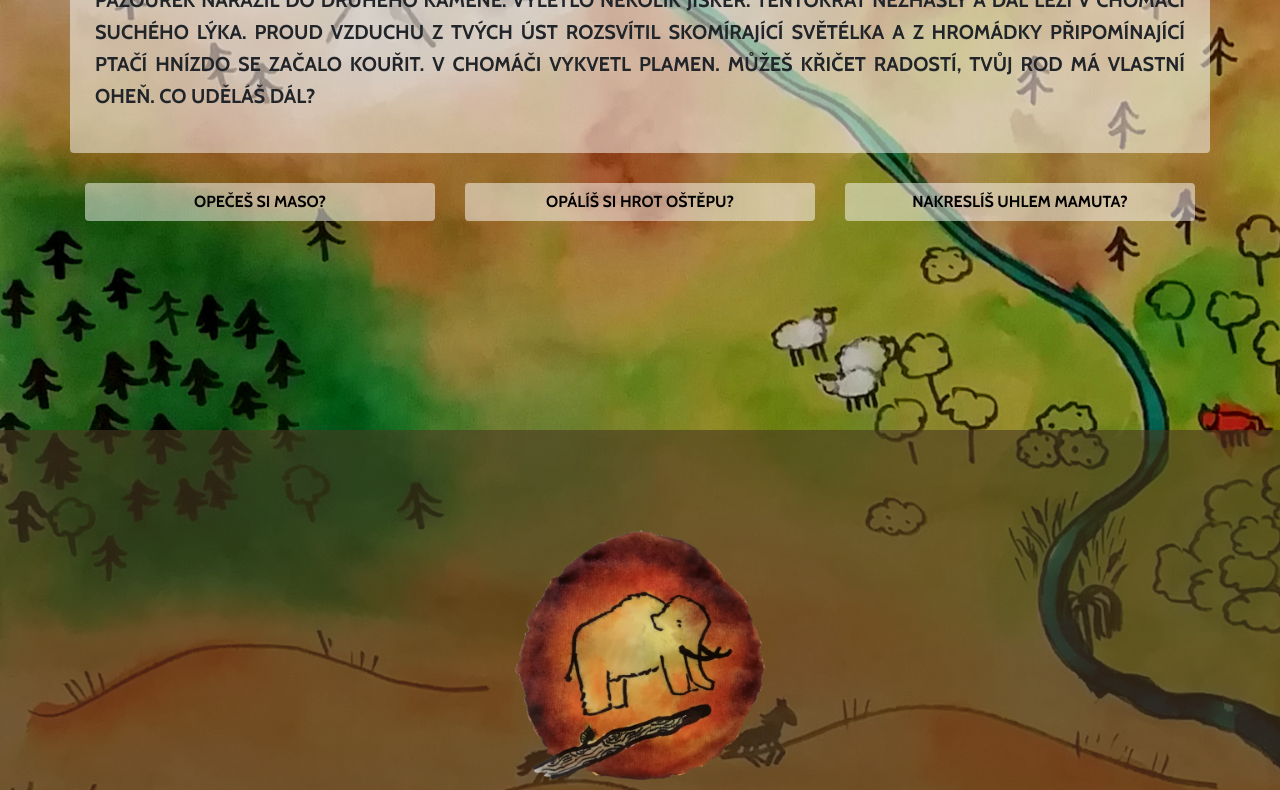
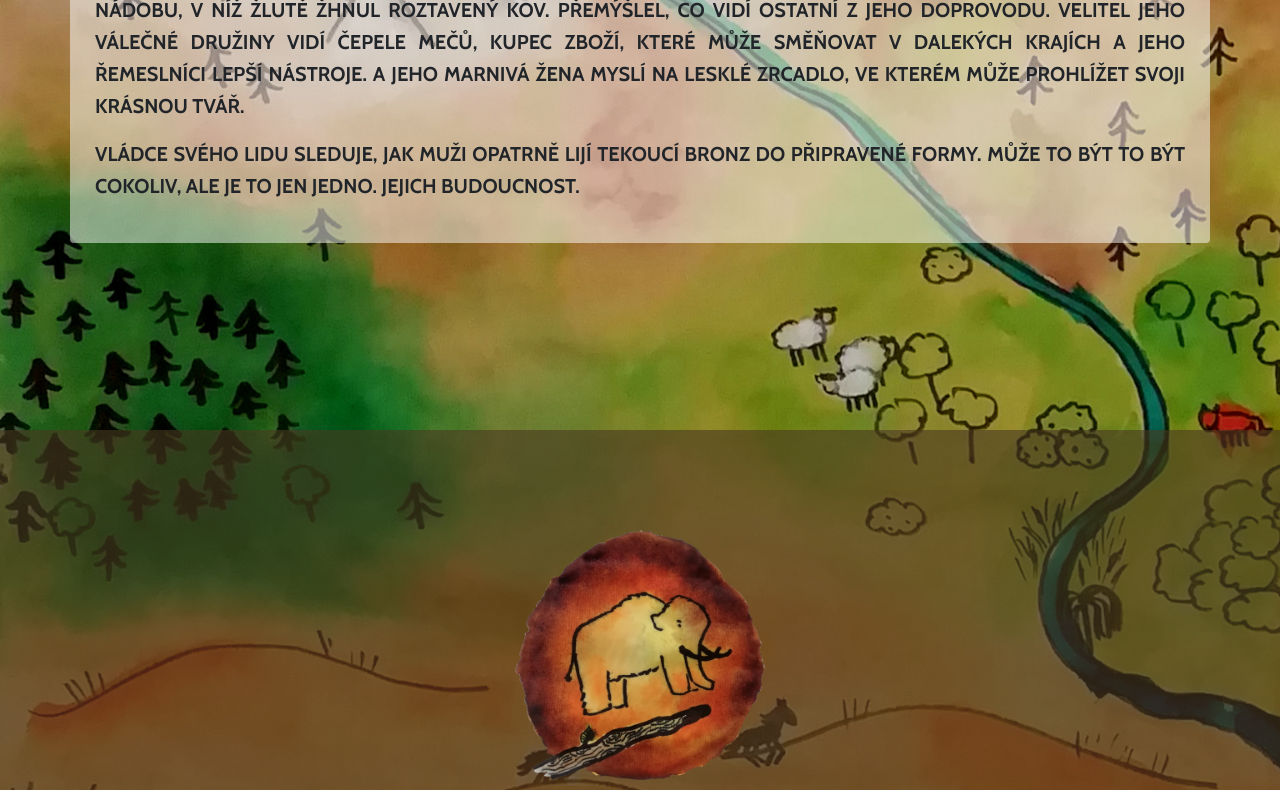
Before and after one commit to InstruktoriBrno/pratelstvi-web, a website with bundled scripts: page index.html in a window 1280 px wide. Shown: the part 370-1160 px from the top of the page. Built offline with nearby package versions, Linux system fonts and the light colour scheme; files whose address does not match are found by name.

Commit message:
Update index.html

```diff
--- a/index.html
+++ b/index.html
@@ -66,16 +66,11 @@
                 <div class="row">
                     <div class="col-lg-12 mx-auto brand-background">
                         <h1 class="brand-heading">Příběh civilizace 2</h1>
-                        <p class="intro-text">Pazourek narazil do
-                        druhého kamene. Vylétlo několik jisker.  Tentokrát
-                        nezhasly a dál leží v chomáči suchého lýka. Proud
-                        vzduchu z tvých úst rozsvítil skomírající světélka a z
-                        hromádky připomínající ptačí hnízdo se začalo kouřit. V
-                        chomáči vykvetl plamen. Můžeš křičet radostí, tvůj rod
-                        má vlastní oheň. Co uděláš dál?</p>
+                        <p class="intro-text">V dílně bylo nesnesitelné horko od rozpálených pecí, ale kníže ho nevnímal. Jako uhranutý hleděl na nádobu, v níž žlutě žhnul roztavený kov. Přemýšlel, co vidí ostatní z jeho doprovodu. Velitel jeho válečné družiny vidí čepele mečů, kupec zboží, které může směňovat v dalekých krajích a jeho řemeslníci lepší nástroje. A jeho marnivá žena myslí na lesklé zrcadlo, ve kterém může prohlížet svoji krásnou tvář.</p>
+                        <p class="intro-text">Vládce svého lidu sleduje, jak muži opatrně lijí tekoucí bronz do připravené formy. Může to být to být cokoliv, ale je to jen jedno. Jejich budoucnost.</p>
                     </div>
                 </div>
-                <div class="row">
+<!--                 <div class="row">
                     <div class="col-md-4 mx-auto">
                         <a href="#about" class="btn js-scroll-trigger"
                             onclick="$('#maso').removeClass('hidden'); $('#mamut, #ostepy').addClass('hidden');">
@@ -94,7 +89,7 @@
                             Nakreslíš uhlem mamuta?
                         </a>
                     </div>
-                </div>
+                </div> -->
             </div>
         </div>
     </header>
@@ -108,6 +103,12 @@
             </div>
             <div class="row">
                 <div class="col-lg-12 mx-auto">
+                    <p>Příběh civilizace je víkendová akce, kde se svým týmem povedete svůj lid od objevu bronzu až k úsvitu moderní civilizace. A bude na vás, jakými cestami se vydáte. Od pátku do neděle bude probíhat strategická metahra, ve které budujete vlastní kulturu, zažíváte radost z objevování a rozvoje. Tato strategie je inspirovaná počítačovou hrou Civilizace od Sida Meiera.</p>
+
+                    <p>Ovšem na rozdíl od této legendární hry neprosedíte celý víkend před obrazovkou počítače. Příběh civilizace probíhá nad mapou i v terénu. Čekají vás chvíle plánování i události plné pohybu. Proč používáme pojem metahra? Protože kromě strategického rozhodování váš tým musí hledat ložiska surovin, plnit úkoly přinášející nové objevy a technologie, budovat infrastrukturu atd. A samozřejmě, čím rozvinutější civilizace, tím víc možností a výzev. Hra není určená pouze pro kované stratégy. Historie nás učí, že úspěch každé civilizace závisí i na schopných konstruktérech, obratných diplomatech, zdatných obchodnících i pracovitých dělnících. Pokrok není zadarmo a musí být podložen úsilím celého týmu.</p>
+
+                    <p>Konečný výsledek a podoba vaší civilizace bude záležet na vás hráčích, na vaší vynalézavosti, dovednostech a na vašich rozhodnutích. Pokud vás Příběh civilizace láká, tak se přihlaste se svým týmem. Těšíme se na společnou cestu.</p>
+
                     <p>Příběh civilizace je víkendová akce, kde se svým týmem
                     povedete svůj kmen od prvního ohně až... ke hvězdám? K
                     zářným zítřkům? Prosperitě? Zániku či věčné slávě? Od pátku
```
